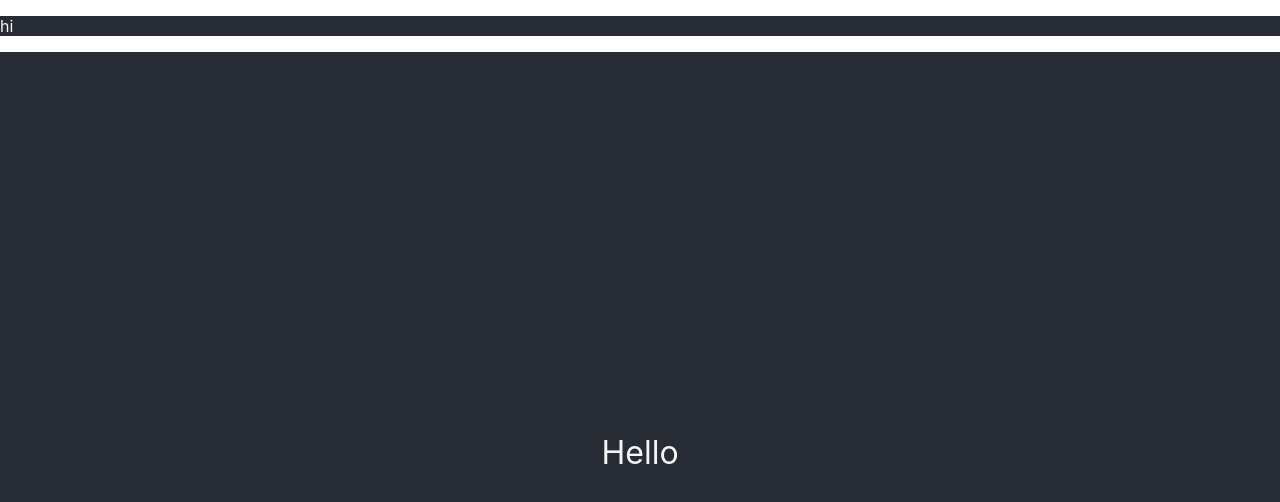
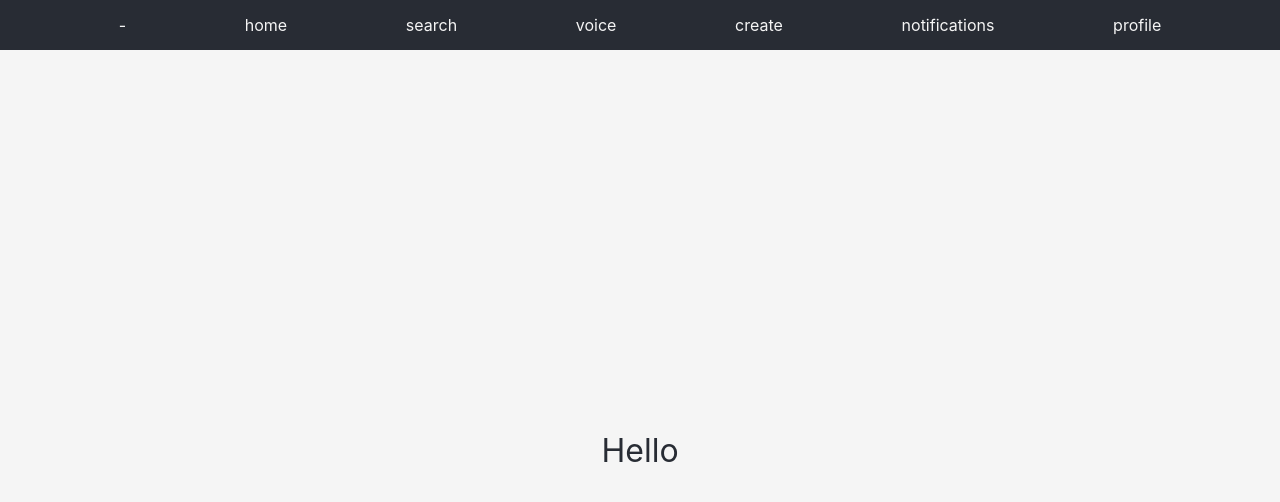
Before and after one commit to ccchippp/navbar-1, a React (Create React App) app: page / in a window 1280 px wide. Shown: the top 502 px of the page. Built offline with nearby package versions, Linux system fonts and the light colour scheme.

Commit message:
placeholder text spaced evenly

```diff
--- a/src/App.css
+++ b/src/App.css
@@ -30,20 +30,11 @@
 }
 
 .App-body {
-  background-color: #282c34;
-  color: whitesmoke;
+  background-color: whitesmoke;
+  color: #282c34;
   font-size: 2em;
   min-height: 100vh;
   display: flex;
   align-items: center;
   justify-content: center;
 }
-
-@keyframes App-logo-spin {
-  from {
-    transform: rotate(0deg);
-  }
-  to {
-    transform: rotate(360deg);
-  }
-}
--- a/src/Navbar.css
+++ b/src/Navbar.css
@@ -1,4 +1,13 @@
 .Navbar {
     background-color: #282c34;
     color: whitesmoke;
+    border: 0;
+    height: 50px;
+    display: flex;
+    align-items: center;
+    justify-content: space-evenly;
 }
+
+span {
+    padding: 20;
+}
--- a/src/Navbar.js
+++ b/src/Navbar.js
@@ -4,7 +4,13 @@ import React from 'react'
 function Navbar() {
     return (
         <div className='Navbar'>
-            <p>hi</p>
+            <span className="hamburger">-</span>
+            <span className="home">home</span>
+            <span className="search">search</span>
+            <span className="voice">voice</span>
+            <span className="create">create</span>
+            <span className="notifications">notifications</span>
+            <span className="profile">profile</span>
         </div>
     )
 }
--- a/src/index.css
+++ b/src/index.css
@@ -1,3 +1,8 @@
+* {
+  margin: 0;
+  padding: 0;
+}
+
 body {
   margin: 0;
   font-family: -apple-system, BlinkMacSystemFont, 'Segoe UI', 'Roboto', 'Oxygen',
```
